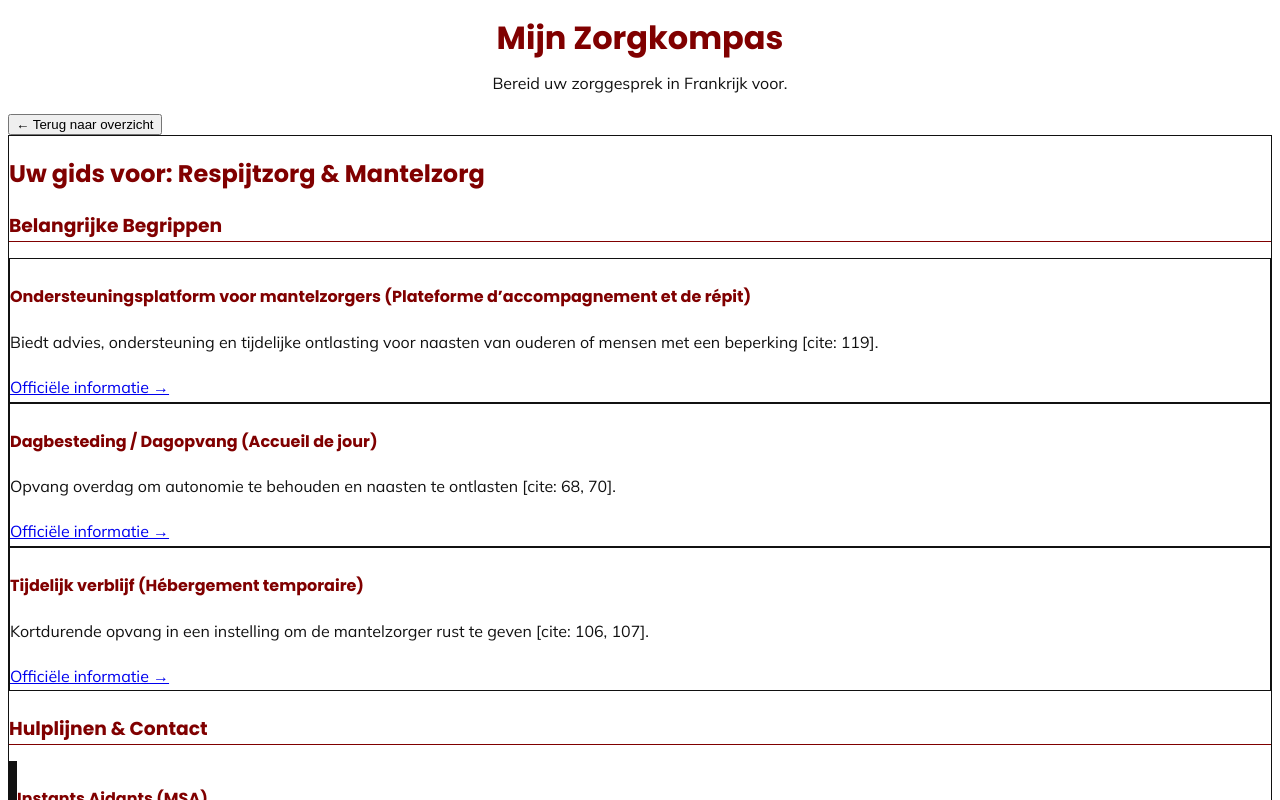
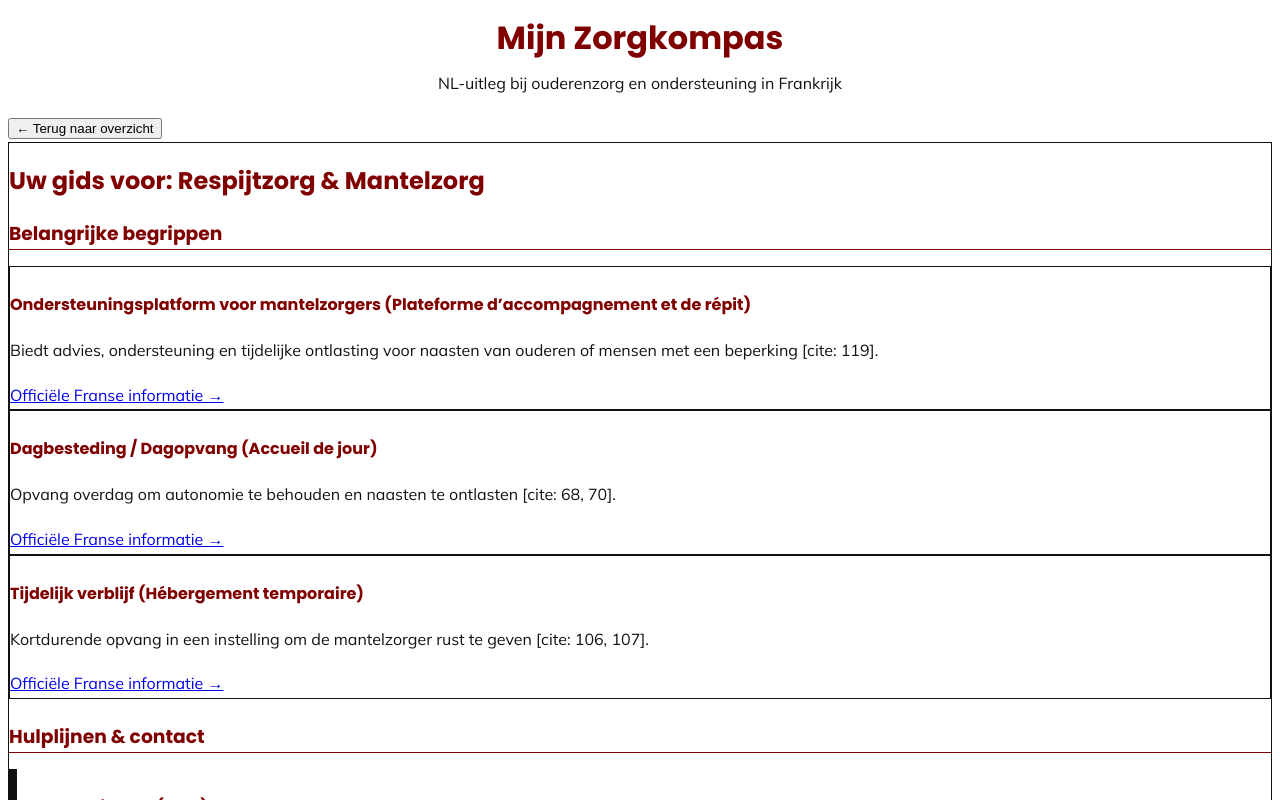
Before and after one commit to antonnoe/Ouderenzorg, a Next.js app: page / in a window 1280 px wide. Both pictures are taken after a click on the button 640 px from the left and 180 px from the top of the page. Shown: the top 800 px of the page. Built offline with nearby package versions, Linux system fonts and the light colour scheme.

Commit message:
Refactor text and button classes in page.tsx
Updated the text content and improved accessibility by modifying button classes and headings.

```diff
--- a/src/app/page.tsx
+++ b/src/app/page.tsx
@@ -2,7 +2,7 @@
 
 import React, { useState } from 'react';
 import zorgDataRaw from '../data/zorgdata.json';
-import { ZorgData, ZorgCategory, ZorgDefinition, ZorgContact } from '../types/zorg';
+import { ZorgData, ZorgCategory } from '../types/zorg';
 
 const zorgData = zorgDataRaw as ZorgData;
 
@@ -18,8 +18,12 @@ export default function Home() {
   return (
     <main className="min-h-screen p-8 md:p-16 max-w-5xl mx-auto font-mulish leading-[1.8em]">
       <header className="mb-12 text-center">
-        <h1 className="text-4xl md:text-5xl font-bold mb-4 font-poppins text-maroon">Mijn Zorgkompas</h1>
-        <p className="text-xl text-gray-600">Bereid uw zorggesprek in Frankrijk voor.</p>
+        <h1 className="text-4xl md:text-5xl font-bold mb-4 font-poppins text-maroon">
+          Mijn Zorgkompas
+        </h1>
+        <p className="text-xl text-gray-600">
+          NL-uitleg bij ouderenzorg en ondersteuning in Frankrijk
+        </p>
       </header>
 
       {step === 'keuze' && (
@@ -28,11 +32,17 @@ export default function Home() {
             <button
               key={cat.id}
               onClick={() => handleCategoryChoice(cat)}
-              className="p-8 border-2 border-maroon/20 rounded-2xl hover:border-maroon hover:bg-softYellow transition-all text-left group"
+              className="p-8 border-2 border-maroon/20 rounded-2xl hover:border-maroon hover:bg-softYellow transition-all text-left"
             >
-              <h2 className="text-2xl font-bold mb-2 font-poppins text-maroon group-hover:scale-105 transition-transform">{cat.label_nl}</h2>
-              <p className="italic text-maroon/70 mb-4">{cat.label_fr}</p>
-              <p className="text-gray-700">{cat.description}</p>
+              <h2 className="text-2xl font-bold mb-2 font-poppins text-maroon">
+                {cat.label_nl}
+              </h2>
+              <p className="italic text-maroon/70 mb-4">
+                {cat.label_fr}
+              </p>
+              <p className="text-gray-700">
+                {cat.description}
+              </p>
             </button>
           ))}
         </section>
@@ -42,26 +52,45 @@ export default function Home() {
         <section className="space-y-12 animate-in fade-in duration-500">
           <button
             onClick={() => setStep('keuze')}
-            className="text-maroon font-bold flex items-center gap-2 hover:underline font-poppins"
+            className="text-maroon font-bold hover:underline font-poppins"
           >
             ← Terug naar overzicht
           </button>
 
           <div className="bg-softYellow/30 p-8 rounded-3xl border border-maroon/10">
-            <h2 className="text-3xl font-bold mb-6 font-poppins text-maroon">Uw gids voor: {selectedCategory.label_nl}</h2>
+            <h2 className="text-3xl font-bold mb-6 font-poppins text-maroon">
+              Uw gids voor: {selectedCategory.label_nl}
+            </h2>
 
             <div className="space-y-6 mb-10">
-              <h3 className="text-2xl font-semibold border-b border-maroon/10 pb-2 font-poppins text-maroon">Belangrijke Begrippen</h3>
+              <h3 className="text-2xl font-semibold border-b border-maroon/10 pb-2 font-poppins text-maroon">
+                Belangrijke begrippen
+              </h3>
+
               <div className="grid gap-4">
                 {selectedCategory.related_definitions.map((defKey) => {
                   const def = zorgData.definitions[defKey];
                   if (!def) return null;
 
                   return (
-                    <div key={defKey} className="bg-white p-6 rounded-xl shadow-sm border border-gray-100">
-                      <h4 className="text-xl font-bold mb-1 font-poppins text-maroon">{def.term_nl} ({def.term_fr})</h4>
-                      <p className="text-gray-700 mb-2">{def.uitleg}</p>
-                      <a href={def.url} target="_blank" rel="noopener noreferrer" className="text-maroon underline font-semibold text-sm">Officiële informatie →</a>
+                    <div
+                      key={defKey}
+                      className="bg-white p-6 rounded-xl shadow-sm border border-gray-100"
+                    >
+                      <h4 className="text-xl font-bold mb-1 font-poppins text-maroon">
+                        {def.term_nl} ({def.term_fr})
+                      </h4>
+                      <p className="text-gray-700 mb-2">
+                        {def.uitleg}
+                      </p>
+                      <a
+                        href={def.url}
+                        target="_blank"
+                        rel="noopener noreferrer"
+                        className="text-maroon underline font-semibold text-sm"
+                      >
+                        Officiële Franse informatie →
+                      </a>
                     </div>
                   );
                 })}
@@ -69,19 +98,37 @@ export default function Home() {
             </div>
 
             <div className="space-y-6">
-              <h3 className="text-2xl font-semibold border-b border-maroon/10 pb-2 font-poppins text-maroon">Hulplijnen & Contact</h3>
+              <h3 className="text-2xl font-semibold border-b border-maroon/10 pb-2 font-poppins text-maroon">
+                Hulplijnen & contact
+              </h3>
+
               <div className="grid grid-cols-1 md:grid-cols-2 gap-4">
                 {selectedCategory.related_contacts.map((contactKey) => {
                   const contact = zorgData.contacten[contactKey];
                   if (!contact) return null;
 
                   return (
-                    <div key={contactKey} className="bg-white p-6 rounded-xl border-l-8 border-maroon shadow-md">
-                      <h4 className="text-xl font-bold mb-1 font-poppins text-maroon">{contact.naam}</h4>
-                      <div className="text-maroon text-2xl font-mono font-bold my-2">{contact.nummer}</div>
-                      {contact.email && <p className="text-sm font-semibold mb-2">E-mail: {contact.email}</p>}
-                      <p className="text-gray-600 text-sm mb-2">{contact.details}</p>
-                      <p className="text-xs text-gray-500 italic">Bereikbaar: {contact.tijden}</p>
+                    <div
+                      key={contactKey}
+                      className="bg-white p-6 rounded-xl border-l-8 border-maroon shadow-md"
+                    >
+                      <h4 className="text-xl font-bold mb-1 font-poppins text-maroon">
+                        {contact.naam}
+                      </h4>
+                      <div className="text-maroon text-2xl font-mono font-bold my-2">
+                        {contact.nummer}
+                      </div>
+                      {contact.email && (
+                        <p className="text-sm font-semibold mb-2">
+                          E-mail: {contact.email}
+                        </p>
+                      )}
+                      <p className="text-gray-600 text-sm mb-2">
+                        {contact.details}
+                      </p>
+                      <p className="text-xs text-gray-500 italic">
+                        Bereikbaar: {contact.tijden}
+                      </p>
                     </div>
                   );
                 })}
@@ -90,10 +137,16 @@ export default function Home() {
           </div>
 
           <div className="bg-maroon text-white p-10 rounded-3xl shadow-xl">
-            [cite_start]<h3 className="text-2xl font-bold mb-4 font-poppins text-white text-center md:text-left">Vind lokale ondersteuning (CLIC) [cite: 122]</h3>
+            <h3 className="text-2xl font-bold mb-4 font-poppins text-center md:text-left">
+              Vind lokale ondersteuning (CLIC / Point d’information local)
+            </h3>
+
             <p className="mb-8 opacity-90 text-lg">
-              [cite_start]Zorg wordt in Frankrijk lokaal gecoördineerd via het Point d'information local[cite: 122, 123]. [cite_start]Gebruik de annuaire om direct het juiste loket in uw departement te vinden[cite: 124, 156].
+              In Frankrijk wordt ouderenzorg lokaal gecoördineerd. Via een Point
+              d’information local (zoals CLIC) krijgt u uitleg over zorg,
+              ondersteuning en aanvragen in uw regio.
             </p>
+
             <div className="flex flex-wrap gap-4 justify-center md:justify-start">
               {Object.entries(zorgData.annuaires).map(([key, ann]) => (
                 <a
```
